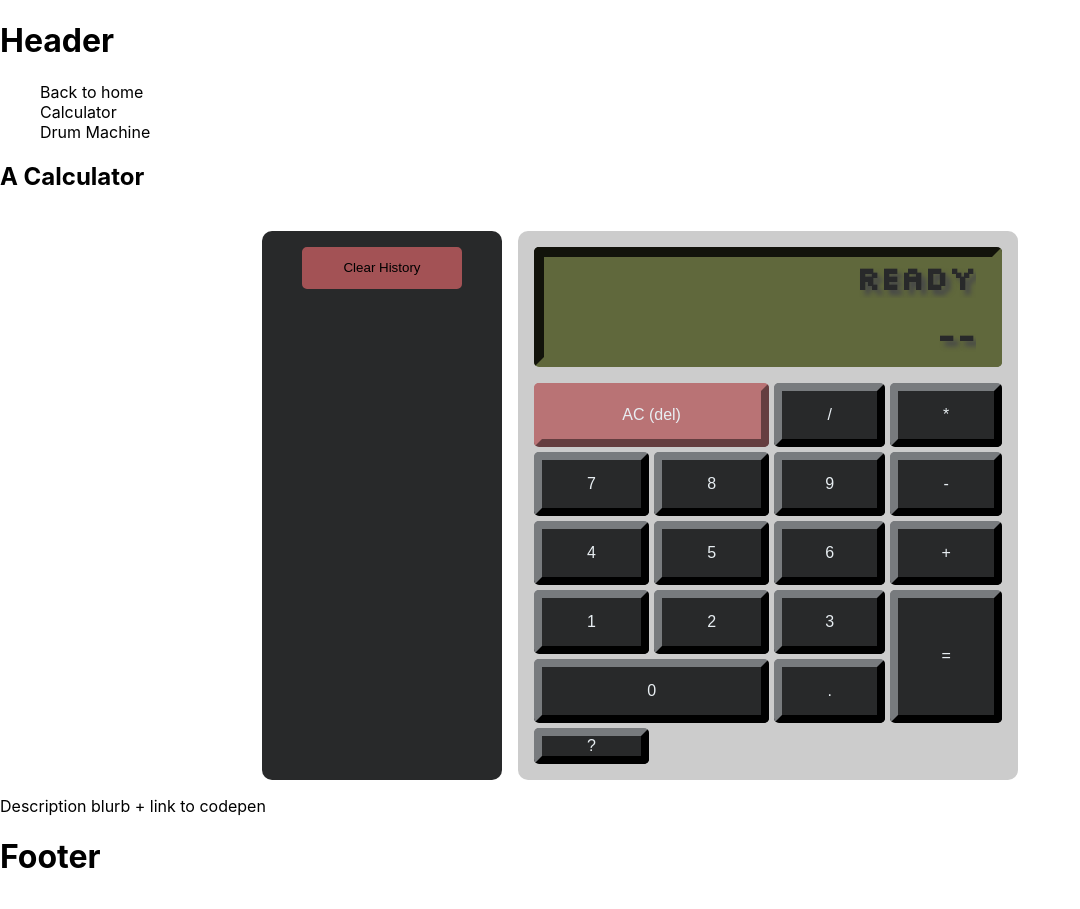
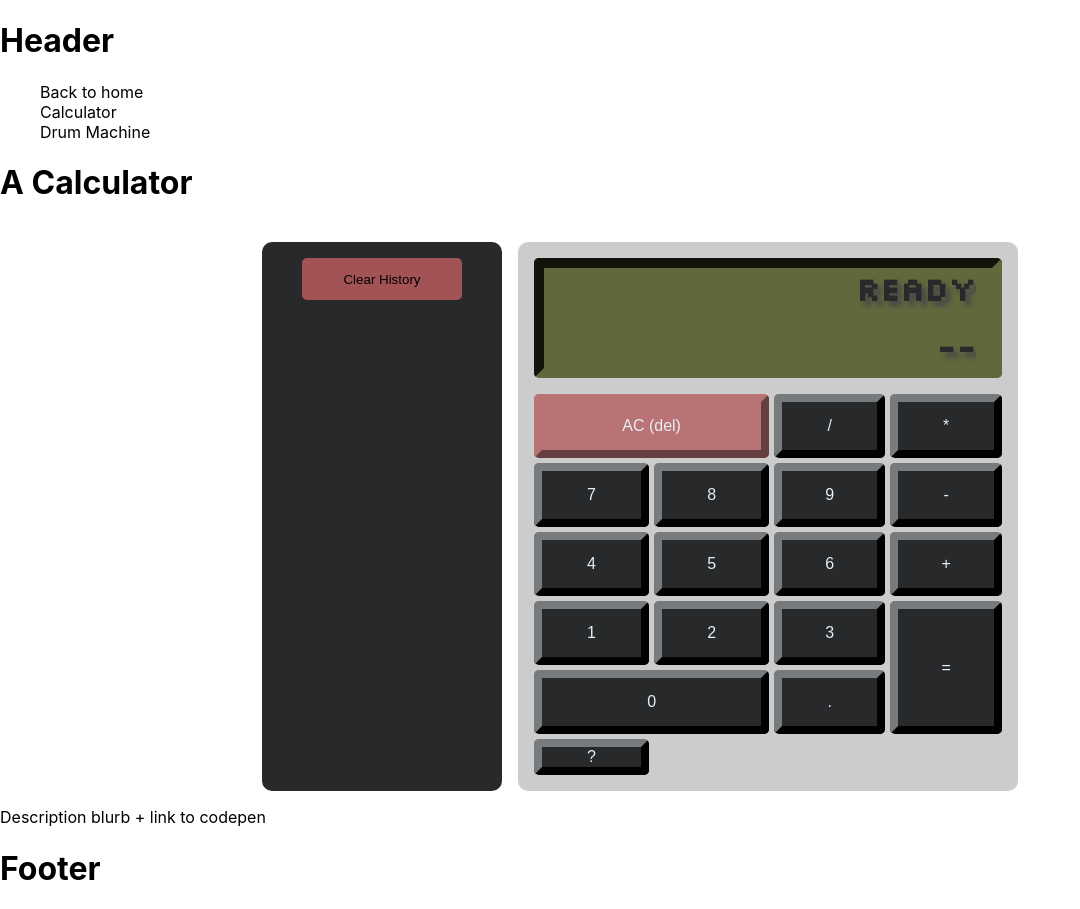
Before and after one commit to nic-vo/nv-portfolio, a Next.js app: page /fcc/Calculator in a window 1280 px wide. Shown: the whole page, without its empty margins (0-1080 px from the left). Built offline with nearby package versions, Linux system fonts and the light colour scheme.

Commit message:
Move Calculator <h1> to correct parent tag

```diff
--- a/components/fcc/calculator/CalculatorComp.js
+++ b/components/fcc/calculator/CalculatorComp.js
@@ -247,8 +247,8 @@ const CalculatorComp = () => {
 	}
 
 	return (<>
+		<h1>A{splode ? "n Exploding " : " "}Calculator</h1>
 		<section>
-			<h1>A{splode ? "n Exploding " : " "}Calculator</h1>
 			<div className={calcStyles.container} tabIndex={0} onKeyDown={keyDownHandler}>
 				<div className={calcStyles.calculator} style={{ backgroundColor: `${splode ? "#707070" : "#CCCCCC"}` }}>
 					<div className={calcStyles.screen}>
```
